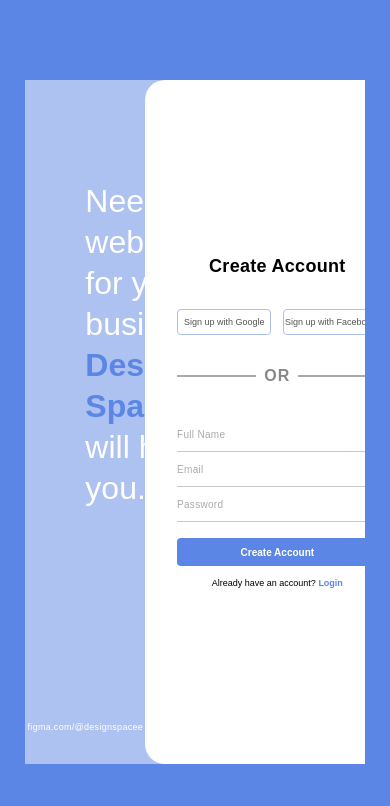
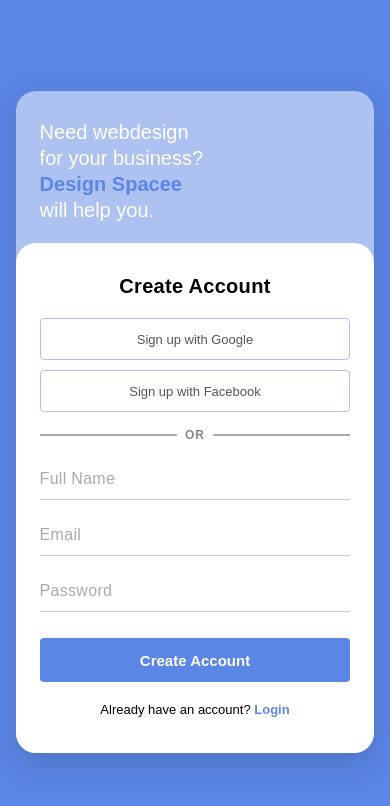
Before and after one commit to alix-8/APPDEV1, a React (Vite) app in the folder F_L04_ReactJsStylingFigmaConversion/: page / in a window 390 px wide. Shown: the top 806 px of the page. Built offline with nearby package versions, Linux system fonts and the light colour scheme; a web font is replaced by a local one.

Commit message:
Implement responsive layouts for Login and Sign Up screens

```diff
--- a/F_L04_ReactJsStylingFigmaConversion/src/components/Login/Login.module.css
+++ b/F_L04_ReactJsStylingFigmaConversion/src/components/Login/Login.module.css
@@ -114,45 +114,61 @@
   text-decoration: none;
 }
 
-@media (max-width: 700px) {
+@media (max-width: 768px) {
   .login {
     width: 92vw;
-    height: 86vh;
-    min-height: 0;
+    height: auto;
+    min-height: 28rem;
+    border-radius: var(--corner-panel);
   }
 
   .left {
     width: 38%;
-    padding: 18% 4% 5%;
+    padding: 2.5rem 1.5rem;
   }
 
   .tagline {
-    font-size: clamp(13px, 3vw, 20px);
+    font-size: clamp(14px, 2.5vw, 20px);
   }
 
   .logo {
     height: auto;
-    max-height: 100px;
+    max-height: 120px;
   }
 
   .right {
     border-radius: var(--space-normal) 0 0 var(--space-normal);
+    padding: 2rem 1.5rem;
   }
 
   .form {
-    max-width: 78%;
+    width: 100%;
+    max-width: 280px;
   }
 }
 
 @media (max-width: 480px) {
   .login {
     flex-direction: column;
+    width: 92vw;
+    max-width: 400px;
+    height: auto;
+    min-height: unset;
+    border-radius: var(--corner-panel);
+    margin: auto;
+    box-shadow: 0 10px 30px rgba(0, 0, 0, 0.15);
   }
 
   .left {
     width: 100%;
-    min-height: 35%;
-    padding: 7% 8% 4%;
+    min-height: unset;
+    padding: 1.75rem 1.5rem 1.25rem;
+    align-items: flex-start;
+  }
+
+  .tagline {
+    font-size: 1.25rem;
+    line-height: 1.3;
   }
 
   .logo,
@@ -161,10 +177,35 @@
   }
 
   .right {
+    width: 100%;
     border-radius: var(--corner-panel) var(--corner-panel) 0 0;
+    padding: 2rem 1.5rem 2.25rem;
   }
 
   .form {
-    width: min(280px, 80%);
+    width: 100%;
+    max-width: 100%;
+  }
+
+  .form h2 {
+    margin-bottom: 1.5rem;
+    font-size: 1.25rem;
+  }
+
+  .form input {
+    font-size: 1rem;
+    padding: 10px 0;
+    margin-bottom: 1.25rem;
+  }
+
+  .form button {
+    height: 2.75rem;
+    font-size: 0.9375rem;
+    margin-top: 0.75rem;
+  }
+
+  .signup {
+    font-size: 0.8125rem;
+    margin-top: 1.25rem;
   }
 }
--- a/F_L04_ReactJsStylingFigmaConversion/src/components/SignUp/SignUp.module.css
+++ b/F_L04_ReactJsStylingFigmaConversion/src/components/SignUp/SignUp.module.css
@@ -145,3 +145,125 @@
   font-weight: 700;
   text-decoration: none;
 }
+
+@media (max-width: 768px) {
+  .card {
+    width: 92vw;
+    height: auto;
+    min-height: 32rem;
+    border-radius: var(--corner-panel);
+  }
+
+  .left {
+    width: 38%;
+    padding: 2.5rem 1.5rem;
+  }
+
+  .tagline {
+    font-size: clamp(14px, 2.5vw, 20px);
+  }
+
+  .logo {
+    height: auto;
+    max-height: 120px;
+  }
+
+  .right {
+    border-radius: var(--space-normal) 0 0 var(--space-normal);
+    padding: 2rem 1.5rem;
+  }
+
+  .form {
+    width: 100%;
+    max-width: 290px;
+  }
+
+  .socialButtons button {
+    width: 48%;
+    font-size: 0.65rem;
+    height: 2rem;
+  }
+}
+
+@media (max-width: 480px) {
+  .card {
+    flex-direction: column;
+    width: 92vw;
+    max-width: 400px;
+    height: auto;
+    min-height: unset;
+    border-radius: var(--corner-panel);
+    margin: auto;
+    box-shadow: 0 10px 30px rgba(0, 0, 0, 0.15);
+  }
+
+  .left {
+    width: 100%;
+    min-height: unset;
+    padding: 1.75rem 1.5rem 1.25rem;
+    align-items: flex-start;
+  }
+
+  .tagline {
+    font-size: 1.25rem;
+    line-height: 1.3;
+  }
+
+  .logo,
+  .link {
+    display: none;
+  }
+
+  .right {
+    width: 100%;
+    border-radius: var(--corner-panel) var(--corner-panel) 0 0;
+    padding: 2rem 1.5rem 2.25rem;
+  }
+
+  .form {
+    width: 100%;
+    max-width: 100%;
+  }
+
+  .form h1 {
+    margin-bottom: 1.25rem;
+    font-size: 1.25rem;
+  }
+
+  .socialButtons {
+    flex-direction: column;
+    gap: 0.625rem;
+  }
+
+  .socialButtons button {
+    width: 100%;
+    height: 2.625rem;
+    font-size: 0.8125rem;
+    display: flex;
+    align-items: center;
+    justify-content: center;
+  }
+
+  .divider {
+    margin: 1rem 0;
+    font-size: 0.75rem;
+  }
+
+  .form input {
+    height: 2.625rem;
+    font-size: 1rem;
+    padding: 6px 0;
+    margin-bottom: 0.875rem;
+  }
+
+  .submit {
+    height: 2.75rem;
+    font-size: 0.9375rem;
+    margin-top: 0.75rem;
+  }
+
+  .loginText {
+    font-size: 0.8125rem;
+    margin-top: 1.25rem;
+  }
+}
--- a/F_L04_ReactJsStylingFigmaConversion/src/index.css
+++ b/F_L04_ReactJsStylingFigmaConversion/src/index.css
@@ -16,3 +16,14 @@ body {
   display: grid;
   place-items: center;
 }
+
+@media (max-width: 768px) {
+  body {
+    display: flex;
+    flex-direction: column;
+    justify-content: center;
+    align-items: center;
+    padding: 1.5rem 0;
+    min-height: 100vh;
+  }
+}
```
